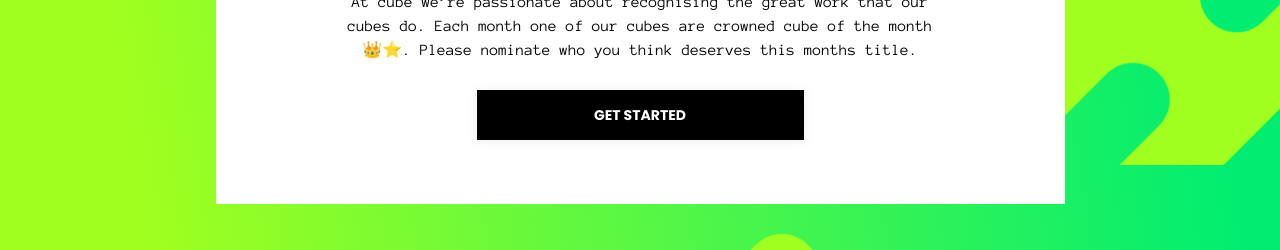
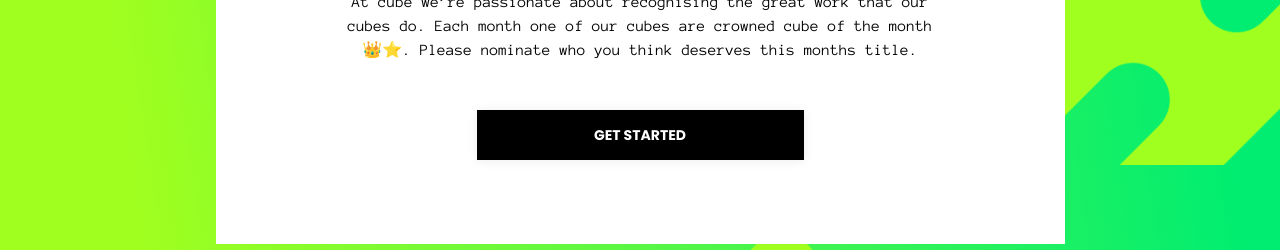
Before and after one commit to chidinma-godwin/cube-nominations, a Next.js app: page / in a window 1280 px wide. Shown: the part 849-1099 px from the top of the page. Built offline with nearby package versions, Linux system fonts and the light colour scheme.

Commit message:
Extract action buttons to a reusable component

```diff
--- a/src/app/page.tsx
+++ b/src/app/page.tsx
@@ -1,3 +1,4 @@
+import ActionArea from '@/components/ActionArea';
 import Button from '@/components/Button';
 import Image from 'next/image';
 
@@ -21,14 +22,14 @@ const Home = () => {
                     cube of the month &#128081;&#11088;. Please nominate who you
                     think deserves this months title.
                 </div>
-                <div className='fixed bottom-0 left-0 right-0 w-full bg-white flex justify-center shadow-[0px_2px_10px_0px_#1A1A193D] tablet:relative tablet:shadow-none'>
+                <ActionArea className='justify-center tablet:shadow-none'>
                     <Button
                         href='/nominee-selection'
                         className='font-bold m-5 w-full h-[50px] tablet:w-[327px]'
                     >
                         GET STARTED
                     </Button>
-                </div>
+                </ActionArea>
             </div>
         </>
     );
--- /dev/null
+++ b/src/components/ActionArea.tsx
@@ -0,0 +1,22 @@
+import { ReactNode } from 'react';
+import clsx from 'clsx';
+
+type ActionAreaProps = {
+    children: ReactNode;
+    className?: string;
+};
+
+const ActionArea = (props: ActionAreaProps) => {
+    return (
+        <div
+            className={clsx(
+                'flex fixed bottom-0 left-0 right-0 w-full bg-white shadow-[0px_2px_10px_0px_#1A1A193D] tablet:relative py-5',
+                props.className
+            )}
+        >
+            {props.children}
+        </div>
+    );
+};
+
+export default ActionArea;
```
